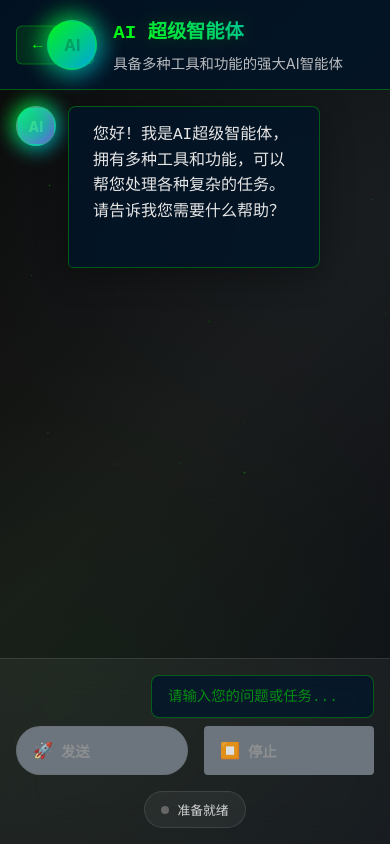
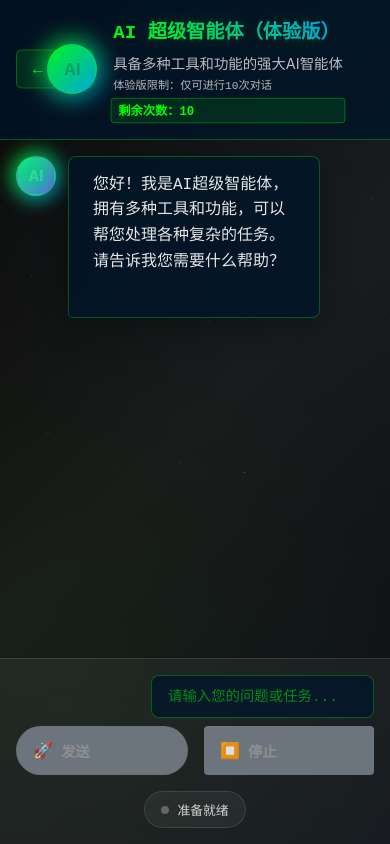
Before and after one commit to ytqwerasdf/code-helper-aiagent, a Vue app in the folder ai-agent-frontend/: page /manus-agent in a window 390 px wide. Built offline with nearby package versions, Linux system fonts and the light colour scheme.

Commit message:
样式更改 & 新增用户消息重写功能

```diff
--- a/ai-agent-frontend/src/style.css
+++ b/ai-agent-frontend/src/style.css
@@ -925,6 +925,45 @@ body {
   }
 }
 
+/* 使用限制提示样式 */
+.usage-limit {
+  margin-top: 0.5rem;
+  display: flex;
+  flex-direction: column;
+  gap: 0.25rem;
+}
+
+.limit-text {
+  color: rgba(255, 255, 255, 0.7);
+  font-size: 0.75rem;
+  font-family: 'Courier New', monospace;
+  line-height: 1.3;
+}
+
+.remaining-count {
+  color: #00ff00;
+  font-size: 0.8rem;
+  font-family: 'Courier New', monospace;
+  font-weight: 600;
+  background: rgba(0, 255, 0, 0.1);
+  padding: 0.2rem 0.5rem;
+  border-radius: 4px;
+  border: 1px solid rgba(0, 255, 0, 0.3);
+  display: inline-block;
+  animation: countPulse 2s ease-in-out infinite;
+}
+
+@keyframes countPulse {
+  0%, 100% {
+    box-shadow: 0 0 0 0 rgba(0, 255, 0, 0.3);
+    transform: scale(1);
+  }
+  50% {
+    box-shadow: 0 0 0 4px rgba(0, 255, 0, 0);
+    transform: scale(1.02);
+  }
+}
+
 /* 响应式设计 */
 @media (max-width: 768px) {
   .home-title {
@@ -1053,6 +1092,19 @@ body {
   .rag-type-badge {
     font-size: 0.7rem;
     padding: 0.2rem 0.6rem;
+  }
+
+  .usage-limit {
+    margin-top: 0.4rem;
+  }
+
+  .limit-text {
+    font-size: 0.7rem;
+  }
+
+  .remaining-count {
+    font-size: 0.75rem;
+    padding: 0.15rem 0.4rem;
   }
 }
 
--- a/ai-agent-frontend/src/views/ManusAgent.vue
+++ b/ai-agent-frontend/src/views/ManusAgent.vue
@@ -13,8 +13,12 @@
             <span class="avatar-text">AI</span>
           </div>
           <div class="header-info">
-            <h2>AI 超级智能体</h2>
+            <h2>AI 超级智能体（体验版）</h2>
             <p>具备多种工具和功能的强大AI智能体</p>
+            <div class="usage-limit">
+              <span class="limit-text">体验版限制：仅可进行10次对话</span>
+              <span class="remaining-count">剩余次数：{{ maxConversations - conversationCount }}</span>
+            </div>
           </div>
         </div>
       </div>
@@ -143,7 +147,9 @@ export default {
       isLoading: false,
       eventSource: null,
       hasCompleted: false,
-      processedMessages: new Set() // 用于去重
+      processedMessages: new Set(), // 用于去重
+      conversationCount: 0, // 对话次数计数器
+      maxConversations: 10 // 最大对话次数
     }
   },
 
@@ -172,6 +178,12 @@ export default {
         return
       }
 
+      // 检查对话次数限制
+      if (this.conversationCount >= this.maxConversations) {
+        showToast('体验版对话次数已达上限，请升级到完整版')
+        return
+      }
+
       const message = this.inputMessage.trim()
       this.inputMessage = ''
 
@@ -180,6 +192,9 @@ export default {
         type: 'user',
         content: message
       })
+
+      // 增加对话次数计数
+      this.conversationCount++
 
       // 滚动到底部
       this.$nextTick(() => {
```
Also changed, not shown: 2 other files (tests, documents, lock files or other folders).
